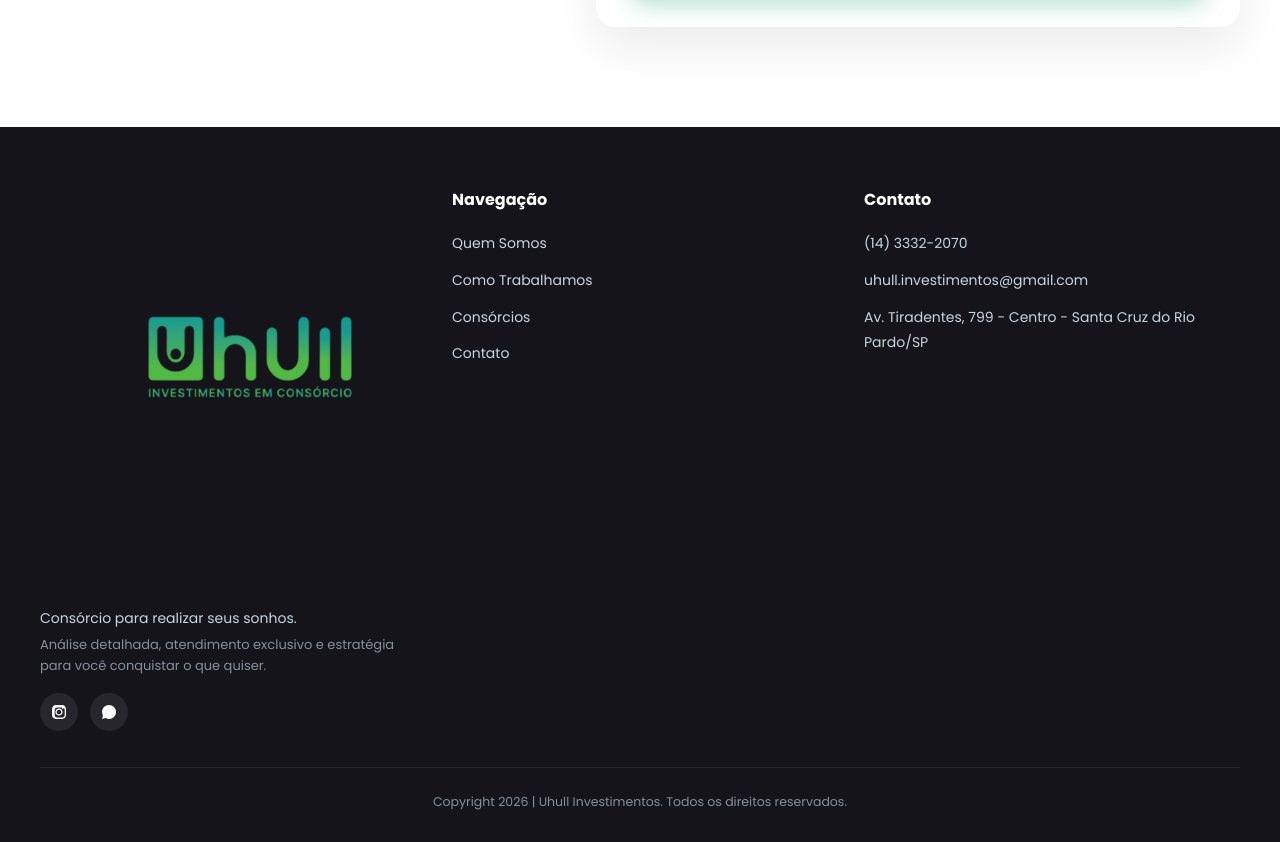
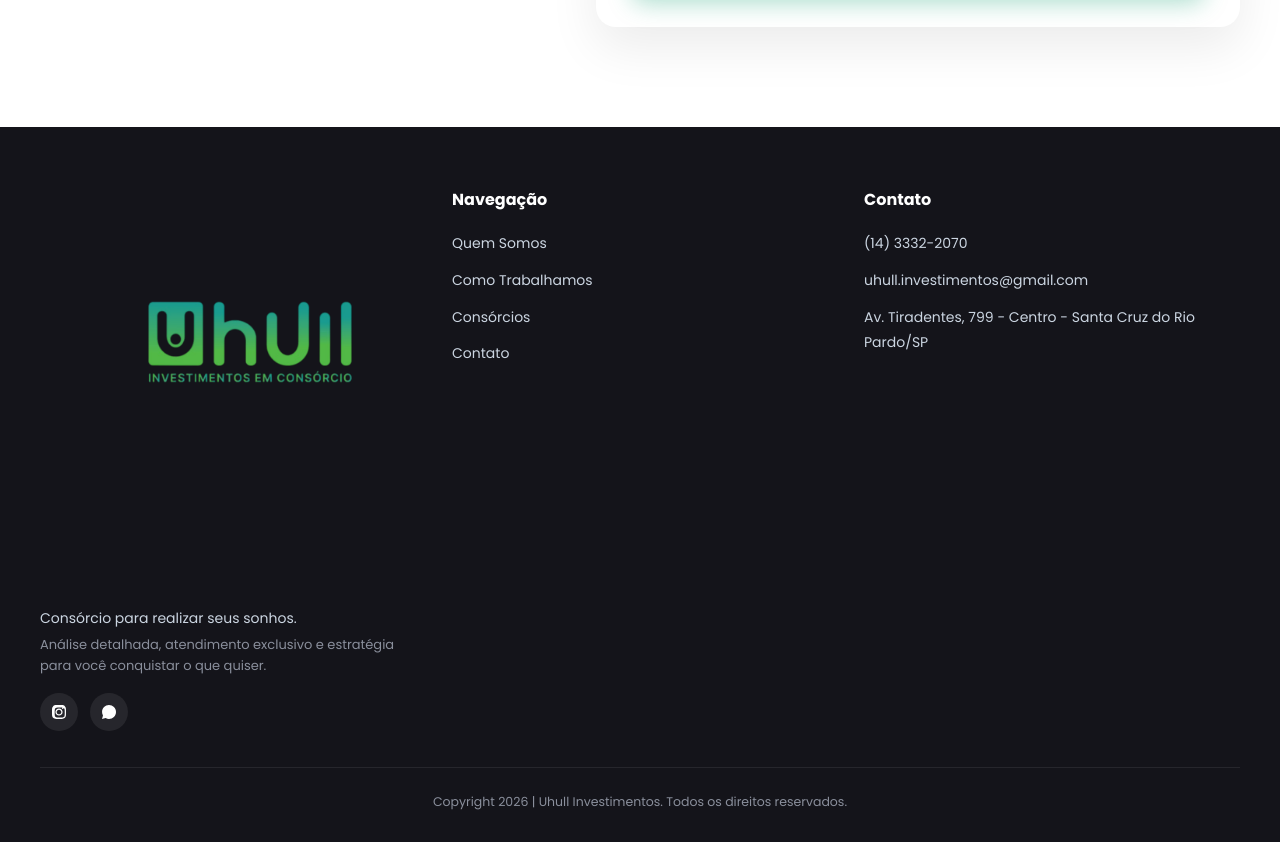
Before and after one commit to FelipeSouza11/site-uhull, a plain HTML site: page index.html in a window 1280 px wide. Shown: the part 6920-7762 px from the top of the page. Drawn offline with Linux system fonts and the light colour scheme.

Commit message:
Update index.html

```diff
--- a/index.html
+++ b/index.html
@@ -446,7 +446,7 @@ header.scrolled .logo-img img {
   /* Estilos para a logo de imagem no rodapé */
 .footer-logo {
   display: block;
-  transform: translateY(-40px);
+  transform: translateY(-55px);
 }
 
 .footer-logo-img {
```
